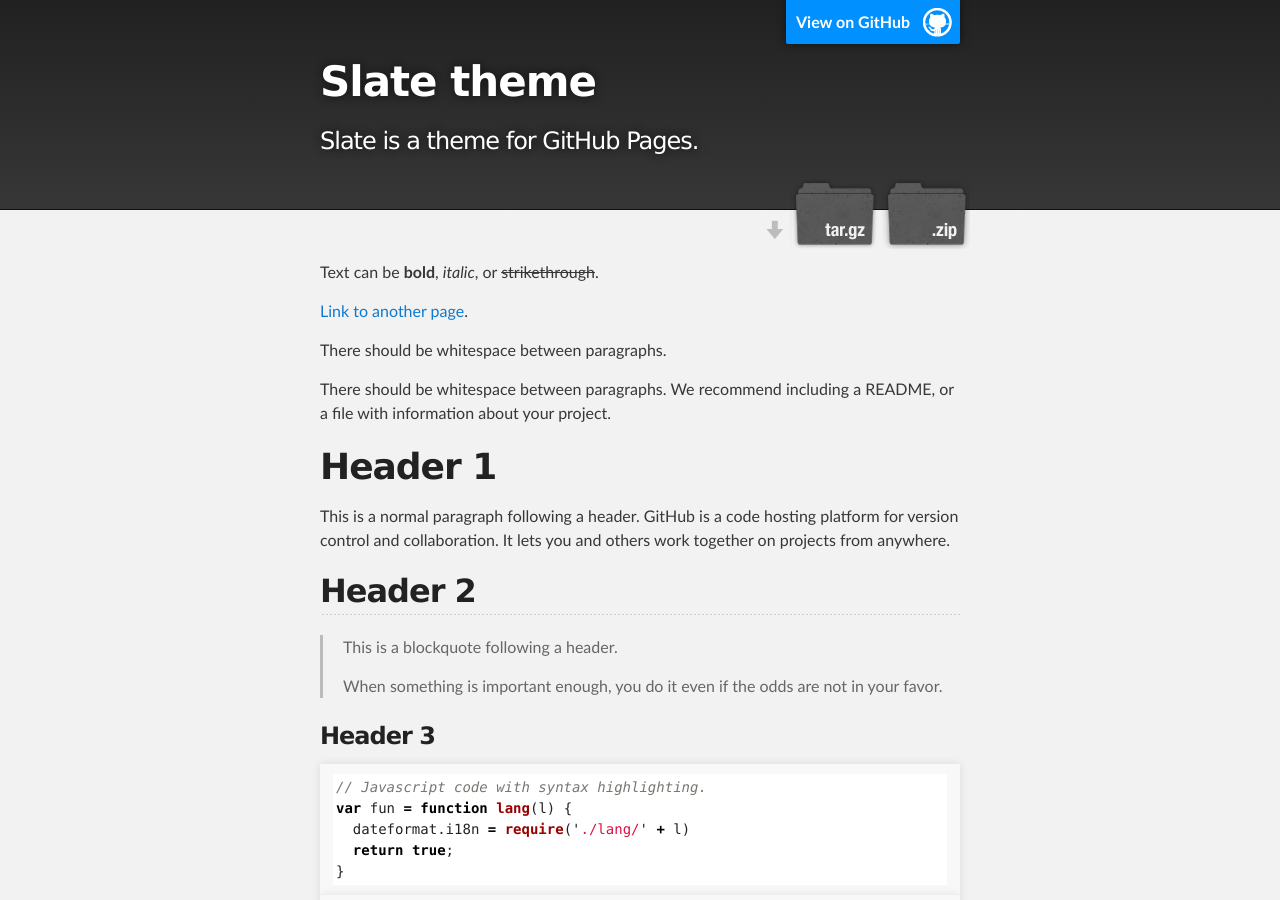
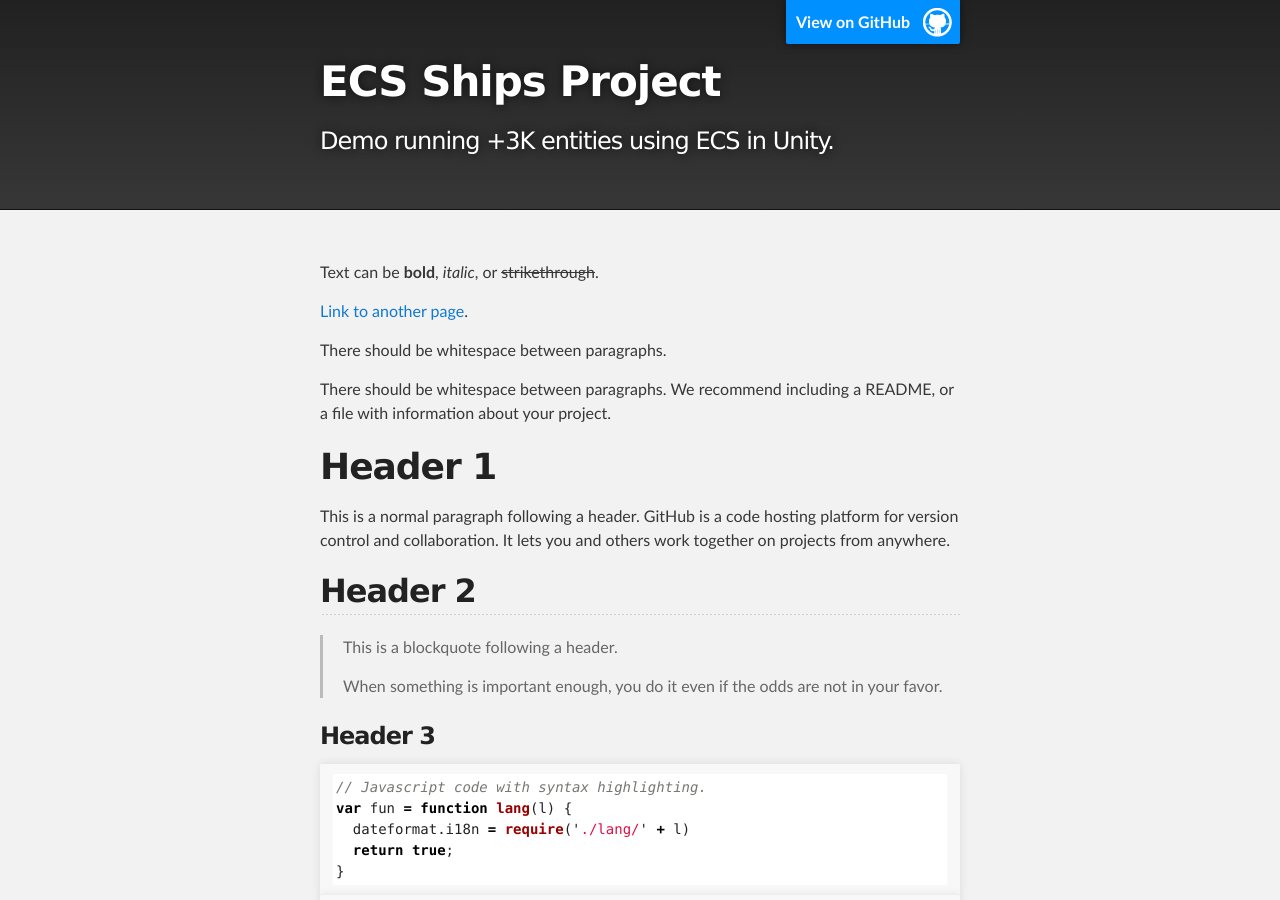
Before and after one commit to jorgezer0/NEW_ECS_Ships, a Jekyll site: the page built from docs/index.md, in a window 1280 px wide and 900 px high. Built offline with Jekyll 4.4.1, drawn with Linux system fonts in a browser that asks for light colours; some of the changed text lies outside the part shown.

Commit message:
Update _config.yml

```diff
--- a/docs/_config.yml
+++ b/docs/_config.yml
@@ -1,5 +1,5 @@
-title: Slate theme
-description: Slate is a theme for GitHub Pages.
-show_downloads: true
+title: ECS Ships Project
+description: Demo running +3K entities using ECS in Unity.
+show_downloads: false
 google_analytics:
 theme: jekyll-theme-slate
```
